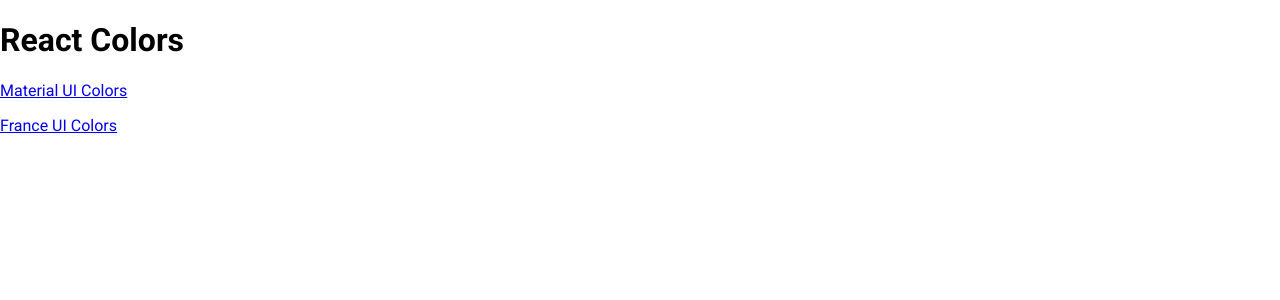
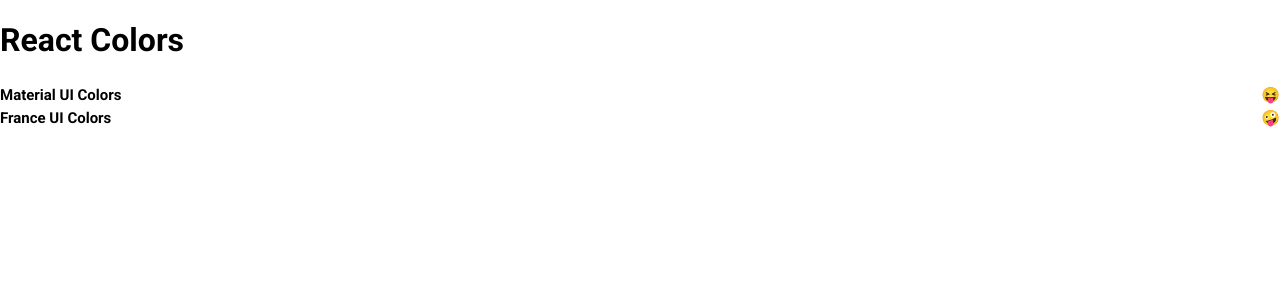
Before and after one commit to uladzislau-stuk/react-color-app, a React (Create React App) app: page / in a window 1280 px wide. Shown: the top 300 px of the page. Built offline with nearby package versions, Linux system fonts and the light colour scheme.

Commit message:
Start styling MiniPalette

```diff
--- a/src/components/pages/Home/MiniPalette/MiniPalette.js
+++ b/src/components/pages/Home/MiniPalette/MiniPalette.js
@@ -1,20 +1,51 @@
 import React from 'react'
+import { NavLink } from 'react-router-dom'
 import { withStyles } from '@material-ui/styles'
 
 const styles = {
-	main: {
-		backgroundColor: "purple",
-		border: "3px solid teal"
+	root: {
+		backgroundColor: "white",
+		borderRadius: "5px",
+		padding: "5px",
+		position: "relative",
+		overflow: "hidden",
+		"& hover": {
+			cursor: "pointer"
+		}
 	},
-};
+	colors: {
+		backgroundColor: "grey"
+	},
+	title: {
+		display: "flex",
+		justifyContent: "space-between",
+		alignItems: "center",
+		margin: "0",
+		color: "black",
+		paddingTop: "5px",
+		fontSize: "15px",
+		position: "relative"
+	},
+	emoji: {
+		marginLeft: "0.5rem",
+		fontSize: "15px"
+	}
+}
 
 const MiniPalette = (props) => {
-	const { classes } = props
-	console.log(classes)
+	const { classes, id, emoji, paletteName } = props
+
 	return (
-		<div>
-
-		</div>
+		<NavLink
+			to={`/palette/${id}`}
+			activeClassName={classes.root}
+		>
+			<div className={classes.colors} />
+			<h5 className={classes.title}>
+				{paletteName}
+				<span className={classes.emoji}>{emoji}</span>
+			</h5>
+		</NavLink>
 	)
 }
 
--- a/src/components/pages/Home/PaletteList/PaletteList.js
+++ b/src/components/pages/Home/PaletteList/PaletteList.js
@@ -1,5 +1,4 @@
-import React, {Component} from 'react';
-import { NavLink } from 'react-router-dom'
+import React, {Component} from 'react'
 import { MiniPalette } from '../'
 import uuid from 'uuid/v4'
 import './PaletteList.scss'
@@ -10,16 +9,11 @@
 
 		return (
 			<div className="PaletteList">
-				<MiniPalette />
 				{palettes.map(palette => (
-					<p key={uuid()}>
-						<NavLink
-							to={`/palette/${palette.id}`}
-							activeClassName="PaletteList-item"
-						>
-							{palette.paletteName}
-						</NavLink>
-					</p>
+					<MiniPalette
+						key={uuid()}
+						{...palette}
+					/>
 				))}
 			</div>
 		);
--- a/src/test/mockData.js
+++ b/src/test/mockData.js
@@ -2,7 +2,7 @@
 	{
 		paletteName: "Material UI Colors",
 		id: "material-ui-colors",
-		emoji: "",
+		emoji: "😝",
 		colors: [
 			{ name: "red", color: "#F44336" },
 			{ name: "pink", color: "#E91E63" } ,
@@ -21,7 +21,7 @@
 	{
 		paletteName: "France UI Colors",
 		id: "france-ui-colors",
-		emoji: "",
+		emoji: "🤪",
 		colors: [
 			{ name: "red", color: "#F44336" },
 			{ name: "pink", color: "#E91E63" } ,
--- a/src/utils/styles/global.scss
+++ b/src/utils/styles/global.scss
@@ -12,3 +12,7 @@
 	overflow: hidden;
     font-family: Roboto, sans-serif;
 }
+
+a {
+	text-decoration: none;
+}
```
